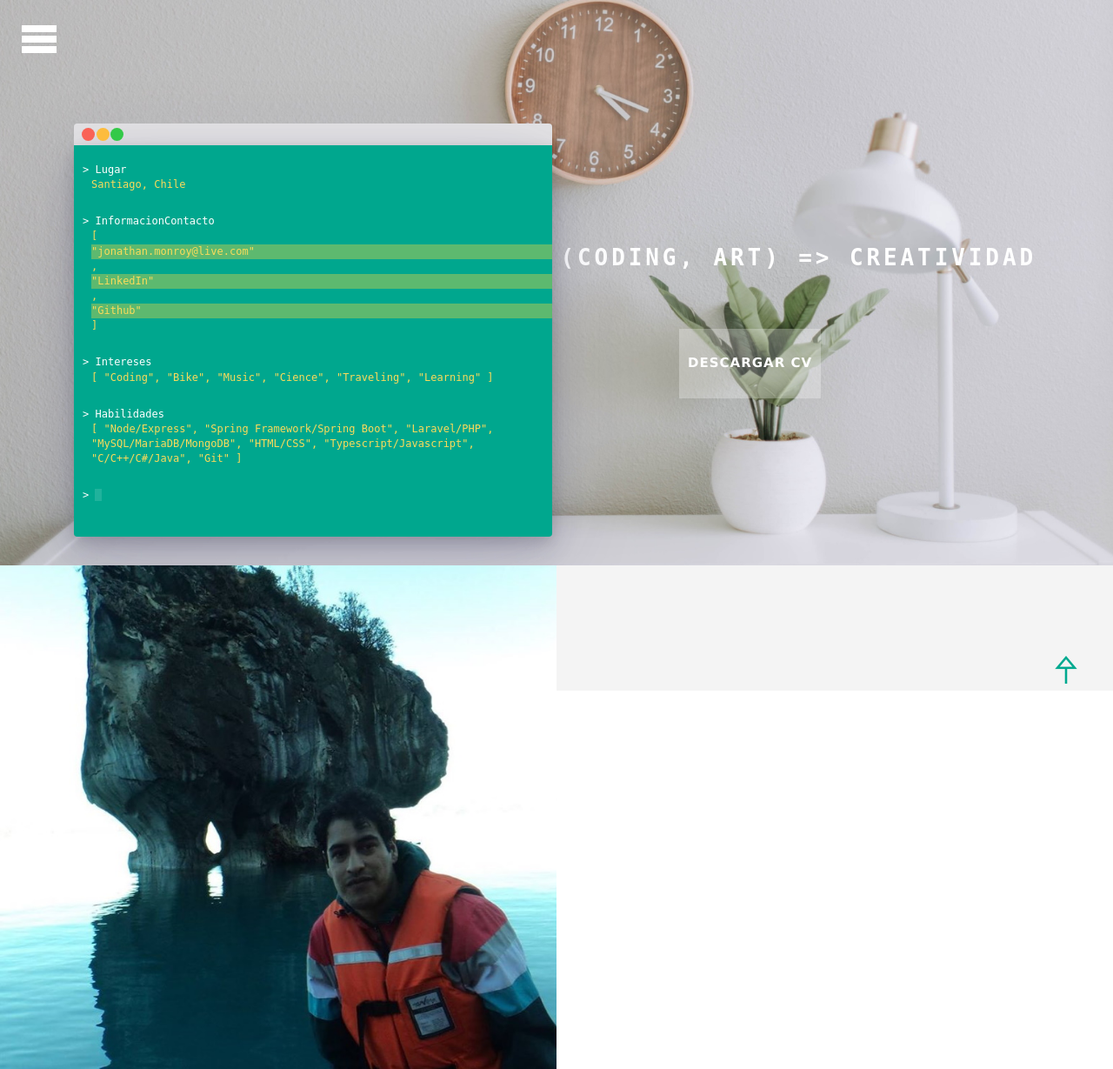
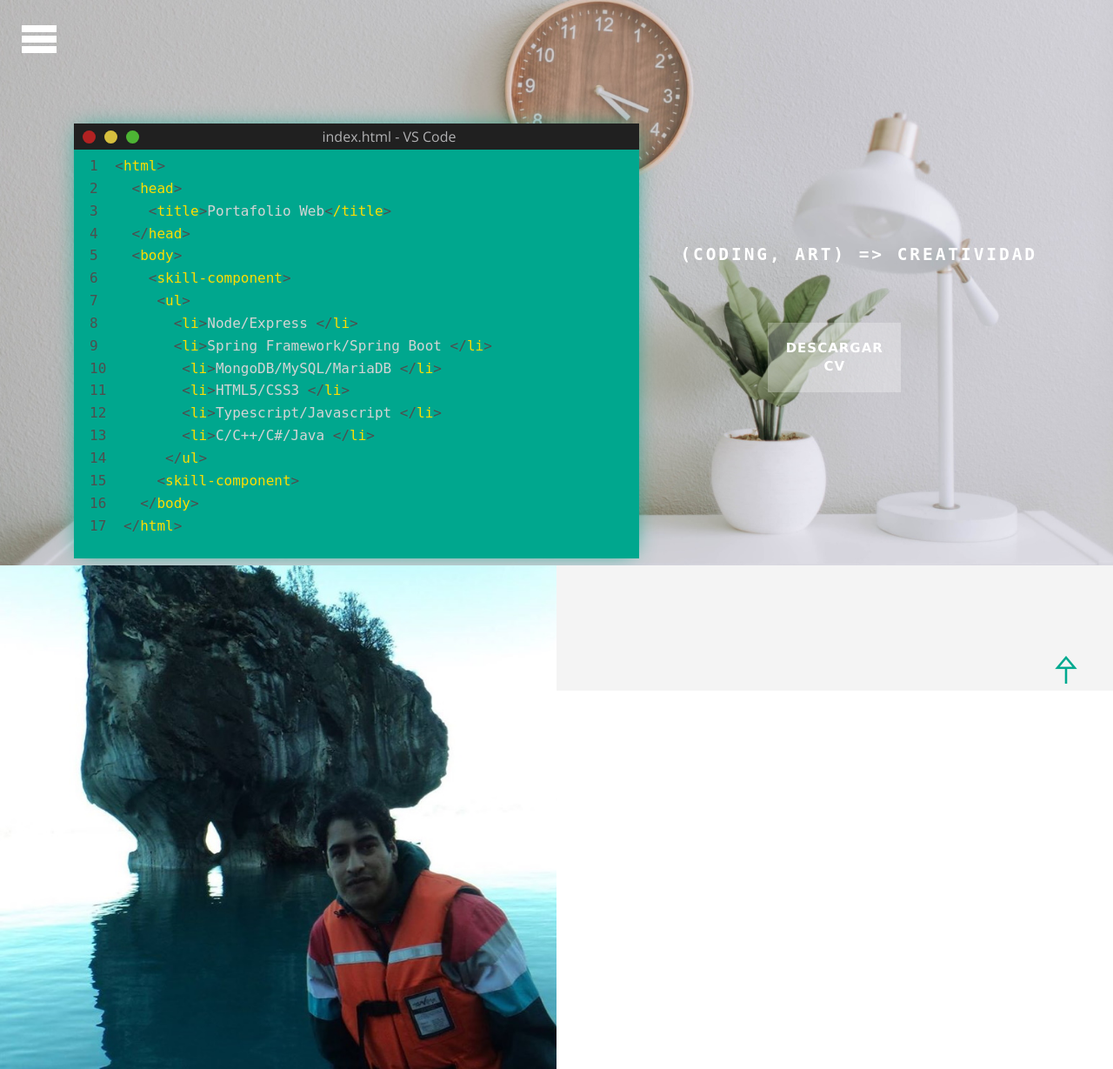
Before and after one commit to jonasoft86/Portafolio, a PHP site: page / in a window 1280 px wide. Shown: the top 1229 px of the page at 87% size. Run offline with PHP 8.4, Linux system fonts and the light colour scheme; some libraries are stand-ins or nearby versions; some web fonts are replaced.

Commit message:
Code Editor Skill

```diff
--- a/css/style.css
+++ b/css/style.css
@@ -1563,7 +1563,7 @@ span.border.two:after {
 .buttonBox{
   position:relative;
   float:left;
-  margin:4.5vw 0 0 18.5vw;
+  margin:4.5vw 0 0 23.5vw;
   width:25%;
 }
 
@@ -1616,6 +1616,123 @@ button{
 }
 
 
+/* Code Editor*/
+
+ul,
+ol {
+	list-style-type: none;
+	margin: 0;
+	padding: 0;
+}
+
+.window {
+	width: 650px;
+	height: 500px;
+	margin: auto;
+	background-color: #00a78e;
+	box-shadow: 0 0 25px -7px #00a78e;
+}
+
+.window-top {
+	display: flex;
+	align-items: center;
+	height: 30px;
+	background-color: #202020;
+}
+
+.window__controls {
+	display: inline-flex;
+}
+
+.window__controls span {
+	width: 15px;
+	height: 15px;
+	margin-left: 10px;
+	border-radius: 50%;
+}
+
+.window__controls span:nth-child(1) {
+	background-color: #b22222;
+}
+.window__controls span:nth-child(2) {
+	background-color: #d6bf3e;
+}
+.window__controls span:nth-child(3) {
+	background-color: #4db434;
+}
+
+.window__title {
+	flex: 1;
+	text-align: center;
+	color: #b1b1b3;
+}
+
+.window-main {
+	padding: 0.5em;
+	color: #4e4e4e;
+}
+
+.window-main ol {
+	counter-reset: item;
+	font-family: "Source Code Pro", monospace;
+}
+
+.window-main ol li {
+	margin-bottom: 3px;
+}
+
+.window-main ol li:before {
+	content: counter(item) "  ";
+	counter-increment: item;
+	padding: 0 10px;
+}
+
+.tag {
+	color: #FFDD00;
+}
+.attr {
+	color: #8dc6e3;
+}
+.val {
+	color: #c58b74;
+}
+.text {
+	color: #d4d4d4;
+}
+.comment {
+	color: #FBB034;
+}
+
+@media only screen and (max-width: 601px) {
+
+	#home {
+		width: 600px;
+		height: 750px;
+	}
+
+	.buttonBox{
+
+		margin:84.5vw 0 0 45.5vw;
+		width:20%;
+	}
+
+	.window {
+		width: 350px;
+		height: 450px;
+		font-size: 0.65em;
+	}
+
+	.window__controls span {
+		width: 10px;
+		height: 10px;
+		margin-left: 5px;
+	}
+
+	.window-main ol li:before {
+		padding: 0;
+	}
+}
+
 
 /* DEMO-SPECIFIC STYLES */
 .typewriter h1 {
@@ -1625,9 +1742,9 @@ button{
 	border-right: .15em solid orange; /* The typwriter cursor */
 	white-space: nowrap; /* Keeps the content on a single line */
 	margin-top: 250px;
-	margin-left: 100px;
+	margin-left: 200px;
 	letter-spacing: .15em; /* Adjust as needed */
-	font-size: 2em;
+	font-size: 1.5em;
 	animation:
 	  typing 3.5s steps(30, end),
 	  blink-caret .5s step-end infinite;
--- a/index.html
+++ b/index.html
@@ -128,49 +128,42 @@ Smartphone Compatible web template, free webdesigns for Nokia, Samsung, LG, Sony
 				<div class="top-header">
 
 					<div class="navigation-left">
-						<div id="bar">
-							<div id="button-red"></div>
-							<div id="button-yellow"></div>
-							<div id="button-green"></div>
-						</div>
-						<div id="screen">
-							<p class="command">Lugar</p>
-							<p class="response">Santiago, Chile</p>
+						<section class="window">
+							<div class="window-top">
+								<div class="window__controls">
+									<span></span>
+									<span></span>
+									<span></span>
+								</div>
+								<div class="window__title">index.html - VS Code</div>
+							</div>
+							<div class="window-main">
+								<ol>
+									<li>&lt;<span class="tag">html</span>&gt;</li>
+									<li>&nbsp;&nbsp;&lt;<span class="tag">head</span>&gt;</li>
+									<li>&nbsp;&nbsp;&nbsp;&nbsp;&lt;<span class="tag">title</span>&gt;<span class="text">Portafolio Web</span>&lt;<span class="tag">/title</span>&gt;
 
-							<p class="command">InformacionContacto</p>
-							<p class="response array">
-								<a class="array-element" href="#">jonathan.monroy@live.com</a>,
-								<a class="array-element" href="https://www.linkedin.com/in/jonathanmonroy/" target="_blank">LinkedIn</a>,
-								<a class="array-element" href="https://github.com/jonasoft86" target="_blank">Github</a>
-							</p>
+									<li>&nbsp;&nbsp;&lt;/<span class="tag">head</span>&gt;</li>
+									<li>&nbsp;&nbsp;&lt;<span class="tag">body</span>&gt;</li>
 
-							<p class="command">Intereses</p>
-							<p class="response array">
-								<span class="array-element">Coding</span>,
-								<span class="array-element">Bike</span>,
-								<span class="array-element">Music</span>,
-								<span class="array-element">Cience</span>,
-								<span class="array-element">Traveling</span>,
-								<span class="array-element">Learning</span>
-							</p>
+									<li>&nbsp;&nbsp;&nbsp;&nbsp;&lt;<span class="tag">skill-component</span>&gt;</li>
 
-							<p class="command">Habilidades</p>
-							<p class="response array">
-								<span class="array-element">Node/Express</span>,
-								<span class="array-element">Spring Framework/Spring Boot</span>,
-								<span class="array-element">Laravel/PHP</span>,
-								<span class="array-element">MySQL/MariaDB/MongoDB</span>,
-								<span class="array-element">HTML/CSS</span>,
-								<span class="array-element">Typescript/Javascript</span>,
-								<span class="array-element">C/C++/C#/Java</span>,
-								<span class="array-element">Git</span>
-							</p>
+									<li>&nbsp;&nbsp;&nbsp;&nbsp;&nbsp;&lt;<span class="tag">ul</span>&gt;</li>
+										<li>&nbsp;&nbsp;&nbsp;&nbsp;&nbsp;&nbsp;&nbsp;&lt;<span class="tag">li</span>&gt;<span class="text">Node/Express</span> &lt;/<span class="tag">li</span>&gt;</li>
+										<li>&nbsp;&nbsp;&nbsp;&nbsp;&nbsp;&nbsp;&nbsp;&lt;<span class="tag">li</span>&gt;<span class="text">Spring Framework/Spring Boot</span> &lt;/<span class="tag">li</span>&gt;</li>
+										<li>&nbsp;&nbsp;&nbsp;&nbsp;&nbsp;&nbsp;&nbsp;&lt;<span class="tag">li</span>&gt;<span class="text">MongoDB/MySQL/MariaDB</span> &lt;/<span class="tag">li</span>&gt;</li>
+										<li>&nbsp;&nbsp;&nbsp;&nbsp;&nbsp;&nbsp;&nbsp;&lt;<span class="tag">li</span>&gt;<span class="text">HTML5/CSS3</span> &lt;/<span class="tag">li</span>&gt;</li>
+										<li>&nbsp;&nbsp;&nbsp;&nbsp;&nbsp;&nbsp;&nbsp;&lt;<span class="tag">li</span>&gt;<span class="text">Typescript/Javascript</span> &lt;/<span class="tag">li</span>&gt;</li>
+										<li>&nbsp;&nbsp;&nbsp;&nbsp;&nbsp;&nbsp;&nbsp;&lt;<span class="tag">li</span>&gt;<span class="text">C/C++/C#/Java</span> &lt;/<span class="tag">li</span>&gt;</li>
+									<li>&nbsp;&nbsp;&nbsp;&nbsp;&nbsp;&lt;/<span class="tag">ul</span>&gt;</li>
 
-							<p class="command">
-								<span class="cursor">&nbsp</span>
-							</p>
-						</div>
+									<li>&nbsp;&nbsp;&nbsp;&nbsp;&lt;<span class="tag">skill-component</span>&gt;</li>
 
+									<li>&nbsp;&nbsp;&lt;/<span class="tag">body</span>&gt;</li>
+									<li>&lt;/<span class="tag">html</span>&gt;</li>
+								</ol>
+							</div>
+						</section>
 					</div>
 
 					<div class="navigation-right">
@@ -548,7 +541,13 @@ Smartphone Compatible web template, free webdesigns for Nokia, Samsung, LG, Sony
 					  <div class="label-text">
 						<h4>Stack Java</h4>
 						<span class="text-category">Backend</span>
-						<a href="#" class="template-btn" >Ver</a>
+
+						<a href="#block-1" class="template-btn" >Ver</a>
+
+						<a href="#" id="block-1" class="pressbox">
+							<div class="wow">WoW! =)</div>
+						</a>
+
 					  </div>
 					  <div class="label-bg"> </div>
 					</div>
```
